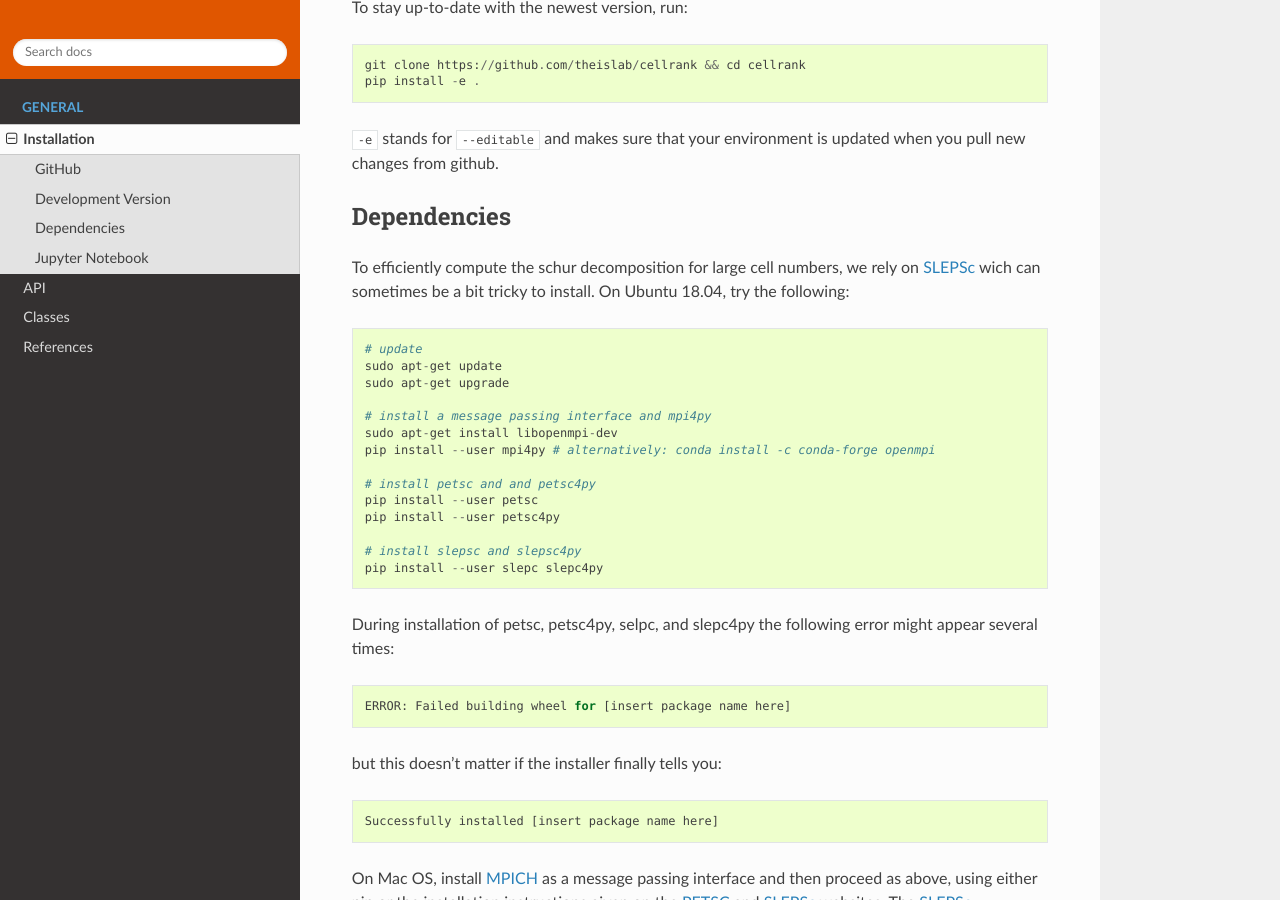
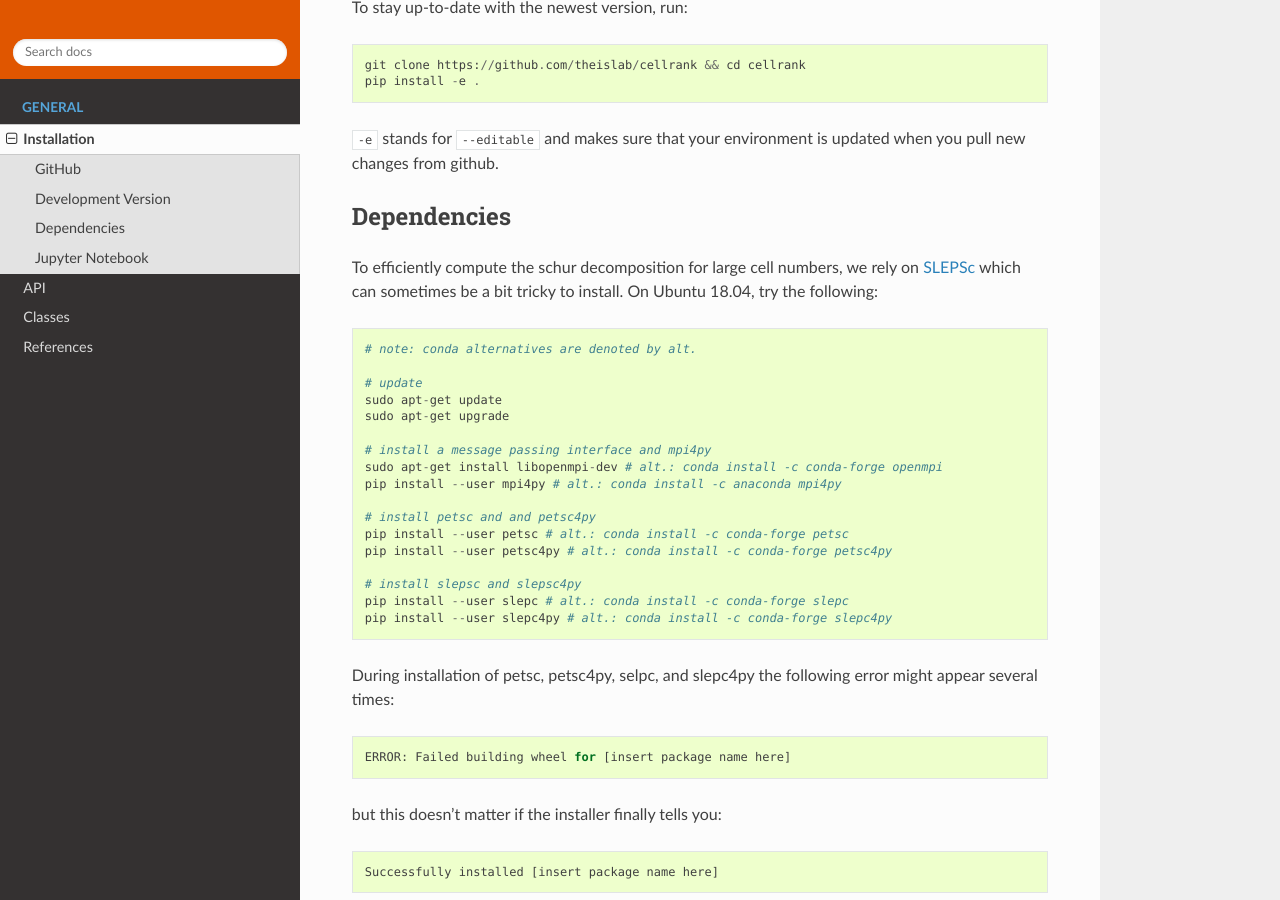
Before and after one commit to theislab/cellrank, a Sphinx documentation site: the page built from docs/source/installation.rst, in a window 1280 px wide and 900 px high, scrolled down 439 px. Built offline with Sphinx 7.4.7 and the Read the Docs theme 2.0.0, drawn with Linux system fonts in a browser that asks for light colours; pages that are not in the unit, such as notebooks, are missing from menus.

Commit message:
Add more installation alt.

```diff
--- a/docs/source/installation.rst
+++ b/docs/source/installation.rst
@@ -20,23 +20,26 @@ when you pull new changes from github.
 
 Dependencies
 ~~~~~~~~~~~~
-To efficiently compute the schur decomposition for large cell numbers, we rely on `SLEPSc`_ wich can
+To efficiently compute the schur decomposition for large cell numbers, we rely on `SLEPSc`_ which can
 sometimes be a bit tricky to install. On Ubuntu 18.04, try the following::
+
+    # note: conda alternatives are denoted by alt.
 
     # update
     sudo apt-get update
     sudo apt-get upgrade
 
     # install a message passing interface and mpi4py
-    sudo apt-get install libopenmpi-dev
-    pip install --user mpi4py # alternatively: conda install -c conda-forge openmpi
+    sudo apt-get install libopenmpi-dev # alt.: conda install -c conda-forge openmpi
+    pip install --user mpi4py # alt.: conda install -c anaconda mpi4py
 
     # install petsc and and petsc4py
-    pip install --user petsc
-    pip install --user petsc4py
+    pip install --user petsc # alt.: conda install -c conda-forge petsc
+    pip install --user petsc4py # alt.: conda install -c conda-forge petsc4py
 
     # install slepsc and slepsc4py
-    pip install --user slepc slepc4py
+    pip install --user slepc # alt.: conda install -c conda-forge slepc
+    pip install --user slepc4py # alt.: conda install -c conda-forge slepc4py
 
 During installation of petsc, petsc4py, selpc, and slepc4py the following
 error might appear several times::
```
